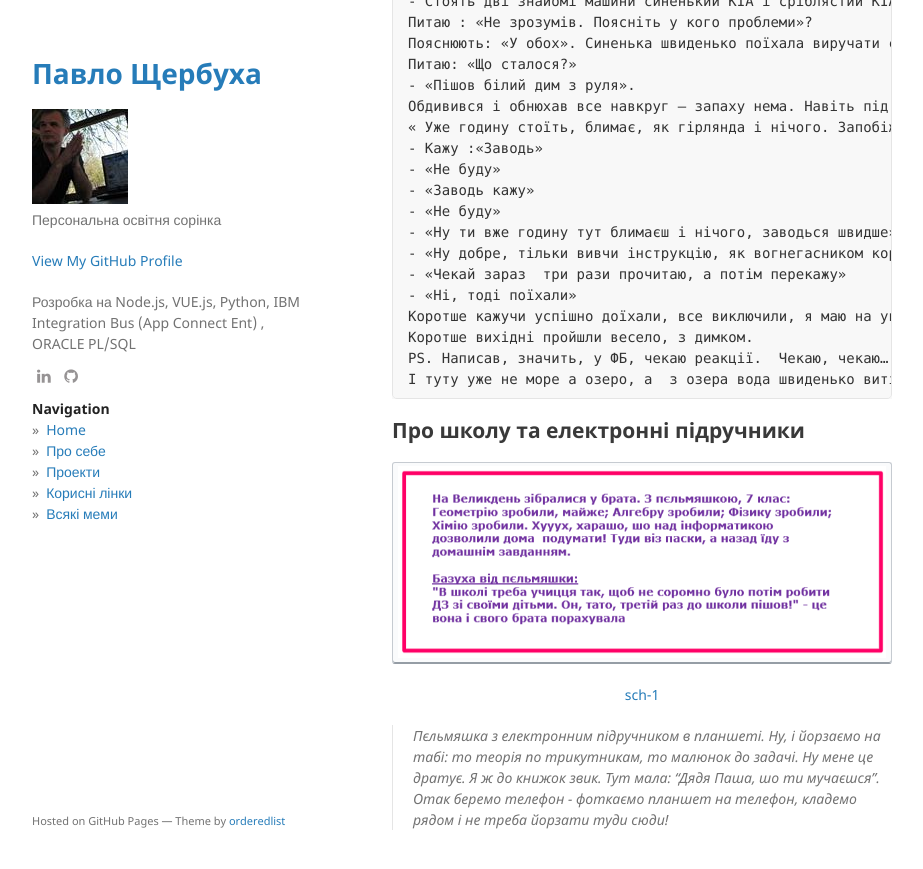
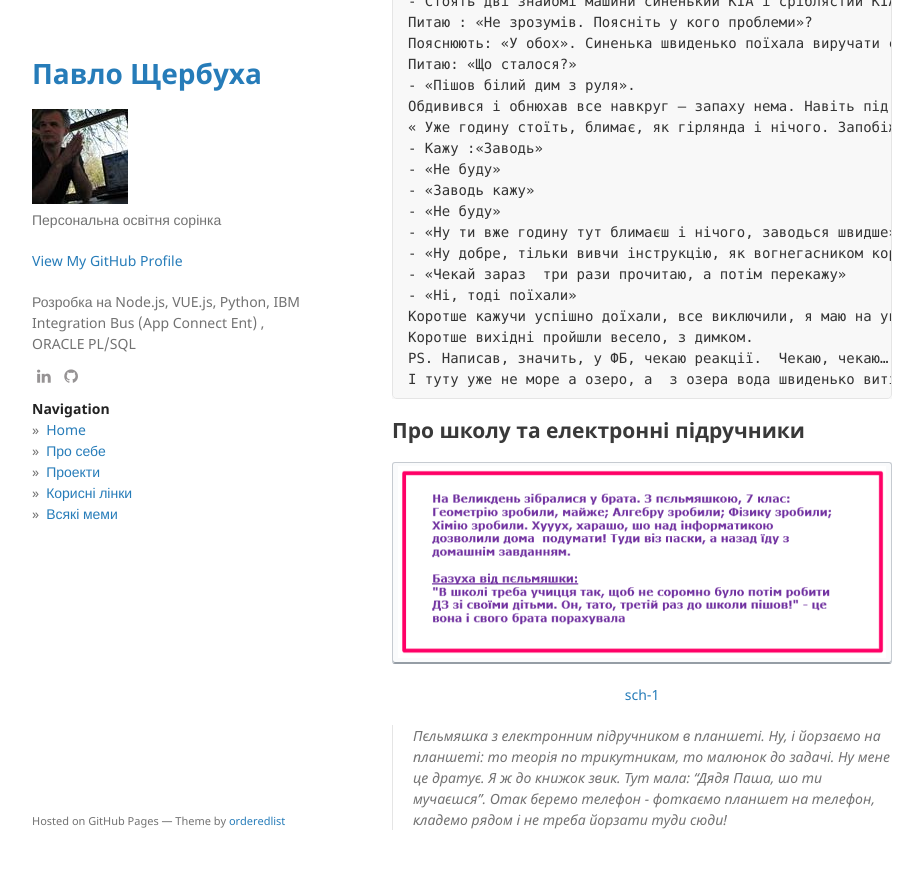
Before and after one commit to pavlo-shcherbukha/pavlo-shcherbukha.github.io, a Jekyll site: the page built from mems.md, in a window 1280 px wide and 900 px high, scrolled down 5713 px. Shown: the top 869 px of the window, without its empty margins (178-1101 px from the left). Built offline with Jekyll 4.4.1, drawn with Linux system fonts in a browser that asks for light colours; our own code applies the rules of GitHub Pages for plain Markdown files.

Commit message:
таб-планшет

```diff
--- a/mems.md
+++ b/mems.md
@@ -162,4 +162,4 @@ PS. Написав, значить, у ФБ, чекаю реакції.  Чек
 <p style="text-align: center;"><a name="sch-1">sch-1</a></p>
 
 
->Пєльмяшка з електронним підручником в планшеті. Ну, і йорзаємо на табі: то теорія по трикутникам, то малюнок до задачі. Ну мене це дратує. Я ж до книжок звик. Тут мала: "Дядя Паша, шо ти мучаєшся". Отак беремо телефон - фоткаємо планшет на телефон, кладемо рядом і не треба йорзати туди сюди!
+>Пєльмяшка з електронним підручником в планшеті. Ну, і йорзаємо на планшеті: то теорія по трикутникам, то малюнок до задачі. Ну мене це дратує. Я ж до книжок звик. Тут мала: "Дядя Паша, шо ти мучаєшся". Отак беремо телефон - фоткаємо планшет на телефон, кладемо рядом і не треба йорзати туди сюди!
```
